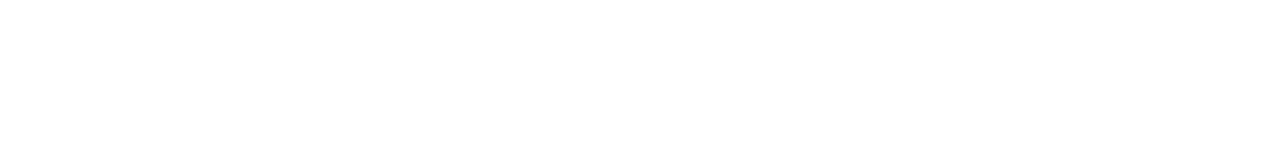
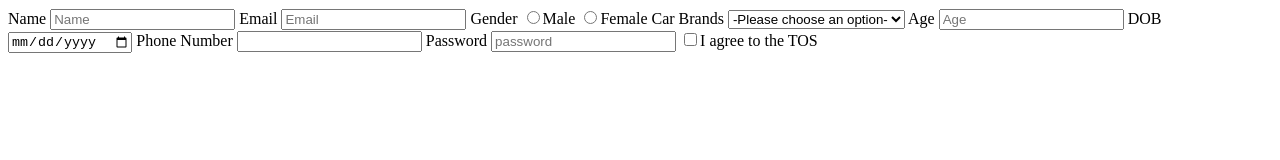
Before and after one commit to acciojob/signup-form-car-vikas-singh52, a website: page main.html in a window 1280 px wide. Drawn offline with Linux system fonts and the light colour scheme.

Commit message:
created a submission

```diff
--- a/main.html
+++ b/main.html
@@ -10,6 +10,31 @@
 	<!-- the entire body must be written by student -->
     <script type="text/javascript" src="./script.js">
 </script>
+	<form method="post">
+		<label for="name">Name</label>
+		<input type="text" id="name" placeholder="Name" required>
+		<label for="email">Email</label>
+		<input type="email" id="email" placeholder="Email" required>
+		<label>Gender</label>
+		<input type="radio" id="gender_m" name="gender" required>Male
+		<input type="radio" id="gender_f" name="gender" required>Female
+		<label for="cars">Car Brands</label>
+		<select id="cars" required>
+			<option>-Please choose an option-</option>
+			<option value="bmw">BMW</option>
+			<option value="audi">Audi</option>
+			<option value="aura">Aura</option>
+		</select>
+		<label for="age">Age</label>
+		<input type="number" id="age" placeholder="Age" required>
+		<label for="dob">DOB</label>
+		<input type="date" id="dob" required>
+		<label for="tel">Phone Number</label>
+		<input type="tel" id="tel">
+		<label for="password">Password</label>
+		<input type="password" id="password" placeholder="password" required>
+		<input type="checkbox" id="tos" required>I agree to the TOS
+	</form>
 
 </body>
 
```
